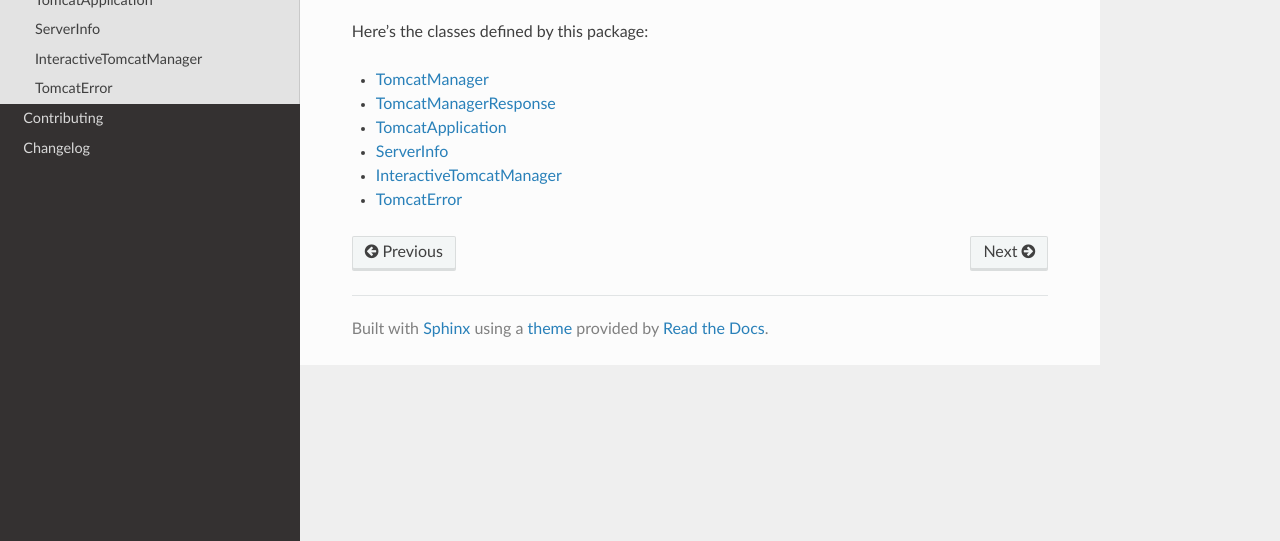
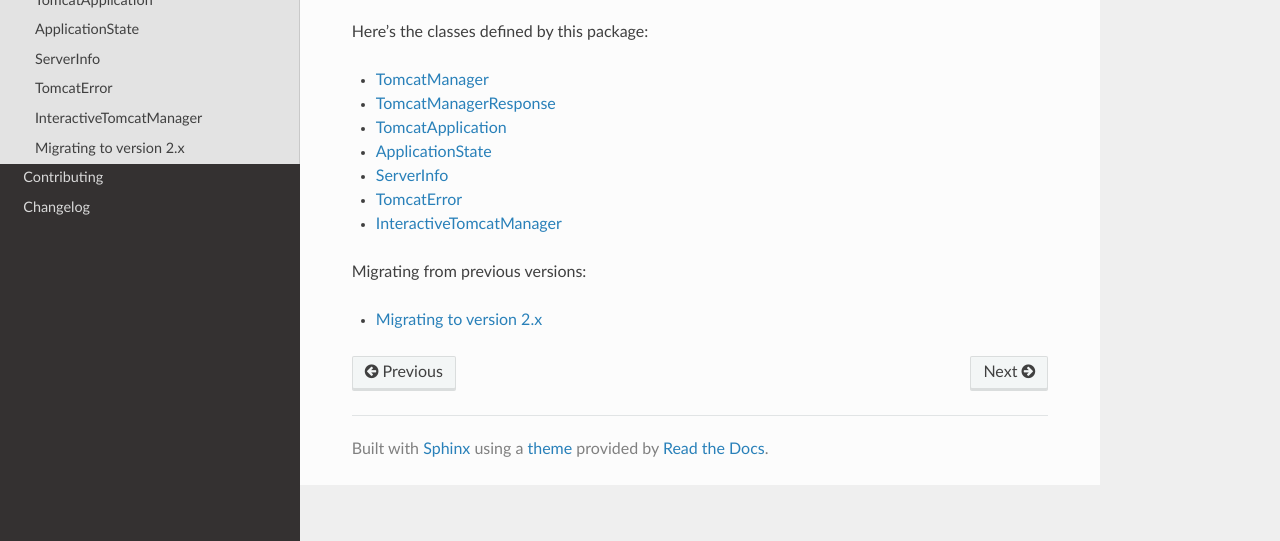
Before and after one commit to tomcatmanager/tomcatmanager, a Sphinx documentation site: the page built from docs/api/index.rst, in a window 1280 px wide, cut to the strip 359-900 px from the top of the page. Built offline with Sphinx 7.4.7 and the Read the Docs theme 2.0.0, drawn with Linux system fonts in a browser that asks for light colours.

Commit message:
replace AttrDict application_states with enum ApplicationState

```diff
--- a/CHANGELOG.rst
+++ b/CHANGELOG.rst
@@ -22,12 +22,14 @@ Changed
 ^^^^^^^
 
 - Improved documentation for network timeouts
+- TomcatApplication.state now contains an enum instead of an attrdict
+- The tomcatmanager.application_states dict has been replaced by the tomcatmanager.ApplicationState enum.
 
 Removed
 ^^^^^^^
 
 - Drop support for Python 3.5
-
+- No more dependency on attrdict module, which has been archived.
 
 1.0.2 (2020-03-05)
 ------------------
--- /dev/null
+++ b/docs/api/ApplicationState.rst
@@ -0,0 +1,6 @@
+ApplicationState
+================
+
+.. autoclass:: tomcatmanager.models.ApplicationState
+    :members:
+    :undoc-members:
--- a/docs/api/TomcatManager.rst
+++ b/docs/api/TomcatManager.rst
@@ -2,5 +2,5 @@ TomcatManager
 =============
 
 .. autoclass:: tomcatmanager.tomcat_manager.TomcatManager
-   :members:
-   :undoc-members:
+    :members:
+    :undoc-members:
--- a/docs/api/index.rst
+++ b/docs/api/index.rst
@@ -5,14 +5,29 @@ Python API documentation for tomcatmanager |release|
 
 .. automodule:: tomcatmanager
 
-Here's the classes defined by this package:
-
 .. toctree::
+   :hidden:
    :maxdepth: 1
 
    TomcatManager
    TomcatManagerResponse
    TomcatApplication
+   ApplicationState
    ServerInfo
+   TomcatError
    InteractiveTomcatManager
-   TomcatError
+   migrating2
+
+Here's the classes defined by this package:
+
+* :doc:`TomcatManager`
+* :doc:`TomcatManagerResponse`
+* :doc:`TomcatApplication`
+* :doc:`ApplicationState`
+* :doc:`ServerInfo`
+* :doc:`TomcatError`
+* :doc:`InteractiveTomcatManager`
+
+Migrating from previous versions:
+
+* :doc:`Migrating to version 2.x <migrating2>`
--- a/src/tomcatmanager/__init__.py
+++ b/src/tomcatmanager/__init__.py
@@ -39,7 +39,7 @@ from pkg_resources import get_distribution, DistributionNotFound
 from .tomcat_manager import TomcatManager
 from .models import TomcatError
 from .models import status_codes
-from .models import application_states
+from .models import ApplicationState
 from .interactive_tomcat_manager import InteractiveTomcatManager
 
 try:
```
Also changed, not shown: docs/api/migrating2.rst (added, +34 -0 lines), 2 other files.
